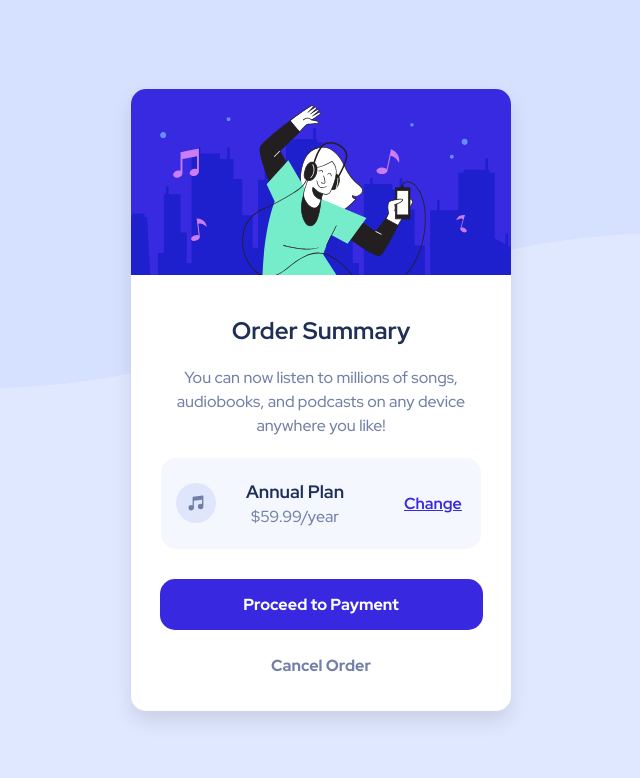
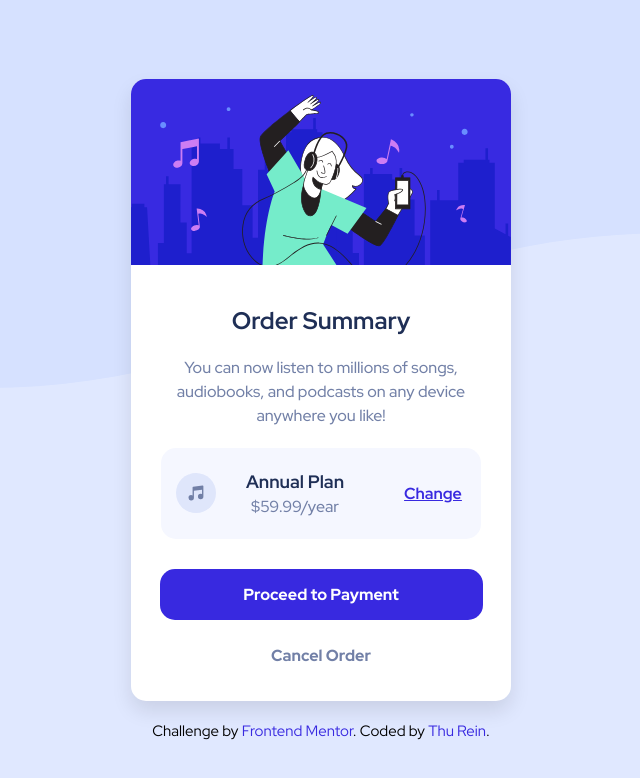
Before and after one commit to ThuReinMinHtun/order-summmary, a plain HTML site: page index.html in a window 1280 px wide. Shown: the whole page, without its empty margins (319-959 px from the left). Drawn offline with Linux system fonts and the light colour scheme.

Commit message:
adding comments

```diff
--- a/index.html
+++ b/index.html
@@ -17,20 +17,25 @@
     <!-- Feel free to remove these styles or customizes in your own stylesheet 👍 -->
   </head>
   <body>
+    <!-- main container -->
     <div class="container">
+      <!-- card flex -->
       <div class="card">
+        <!-- for image section -->
         <div class="img-section">
-          <img src="./images/illustration-hero.svg" alt="dancing person">
+          <img src="./images/illustration-hero.svg" alt="dancing person" />
         </div>
+        <!-- contents about details -->
         <div class="contents">
           <h2>Order Summary</h2>
           <p>
             You can now listen to millions of songs, audiobooks, and podcasts on
             any device anywhere you like!
           </p>
+          <!-- section for price and button -->
           <div class="order">
             <div class="order-details">
-              <img src="./images/icon-music.svg" alt="music icon">
+              <img src="./images/icon-music.svg" alt="music icon" />
               <div>
                 <p class="title">Annual Plan</p>
                 <p class="price">$59.99/year</p>
@@ -38,18 +43,17 @@
               <a href="#" class="price-change">Change</a>
             </div>
           </div>
+          <!-- button part -->
           <button class="payment-button">Proceed to Payment</button>
           <button href="#" class="cancel">Cancel Order</button>
         </div>
       </div>
     </div>
-    <!--      -->
-
-    <!-- <div class="attribution">
+    <div class="attribution">
       Challenge by
       <a href="https://www.frontendmentor.io?ref=challenge" target="_blank"
         >Frontend Mentor</a
-      >. Coded by <a href="#">Your Name Here</a>.
-    </div> -->
+      >. Coded by <a href="#">Thu Rein</a>.
+    </div>
   </body>
 </html>
--- a/style.css
+++ b/style.css
@@ -17,6 +17,7 @@ body{
     width: 100%;
     height: 100vh;
     display: flex;
+    flex-direction: column;
     justify-content: center;
     align-items: center;
     font-family: var(--font-red-hat);
@@ -164,9 +165,10 @@ body{
 }
 
 .attribution {
-  font-size: 11px;
+  font-size: 15px;
   text-align: center;
 }
 .attribution a {
-  color: hsl(228, 45%, 44%);
+  color: var(--bright-blue);
+  text-decoration: none;
 }
```
